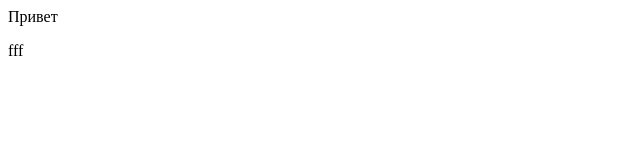
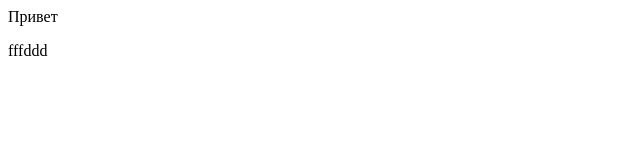
Before and after one commit to Esmanskiy/portfolio, a plain HTML site: page index.html in a window 1280 px wide. Shown: the full height of the page, 0-640 px from the left. Drawn offline with Linux system fonts and the light colour scheme.

Commit message:
Added text

```diff
--- a/index.html
+++ b/index.html
@@ -5,6 +5,6 @@
     <title>My project</title>
 </head>
 <body>
-  Привет <p>fff
+  Привет <p>fffddd
 </body>
 </html>
```
